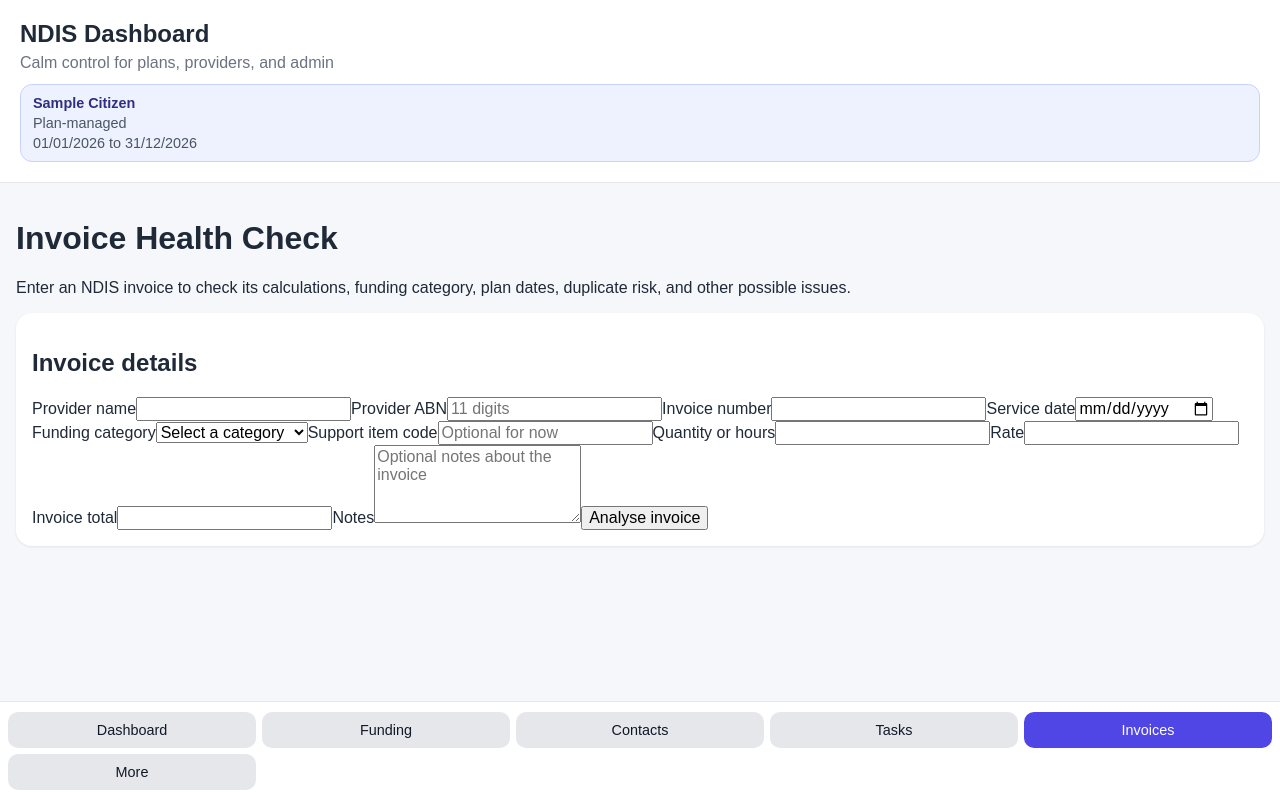
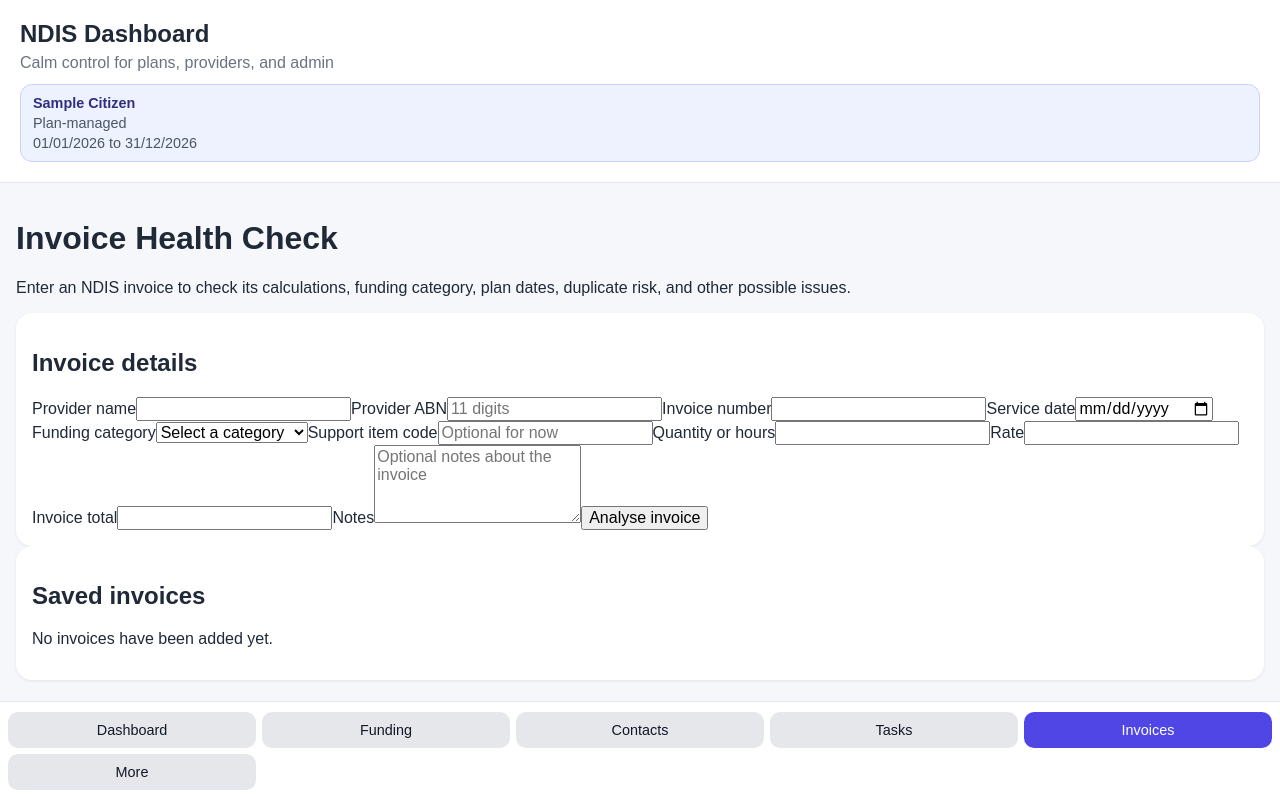
Before and after one commit to miss-m-tech/miss-m-ndis-admin-dashboard, a React (Vite) app: page / in a window 1280 px wide. Both pictures are taken after a click on the button "Invoices". Built offline with nearby package versions, Linux system fonts and the light colour scheme.

Commit message:
Update Invoices.jsx
11.07 - Updating to include Invoice saving functions in Invoices.jsx

```diff
--- a/src/pages/Invoices.jsx
+++ b/src/pages/Invoices.jsx
@@ -13,7 +13,11 @@
   notes: ""
 };
 
-export default function Invoices({ categories = [] }) {
+export default function Invoices({
+  categories = [],
+  invoices = [],
+  onAddInvoice
+}) {
   const [invoice, setInvoice] = useState(emptyInvoice);
   const [analysisResult, setAnalysisResult] = useState(null);
 
@@ -29,11 +33,14 @@
   const handleSubmit = (event) => {
     event.preventDefault();
 
+    onAddInvoice(invoice);
+
     setAnalysisResult({
-      status: "ready",
-      message:
-        "Invoice captured successfully. Validation checks will be added next."
+      status: "saved",
+      message: "Invoice saved successfully."
     });
+
+    setInvoice(emptyInvoice);
   };
 
   return (
@@ -174,6 +181,26 @@
         <button type="submit">Analyse invoice</button>
       </form>
 
+      <section className="card">
+        <h2>Saved invoices</h2>
+
+        {invoices.length === 0 ? (
+          <p>No invoices have been added yet.</p>
+        ) : (
+          <ul>
+            {invoices.map((invoice) => (
+              <li key={invoice.id}>
+                <strong>{invoice.providerName}</strong>
+                {" — "}
+                {invoice.invoiceNumber}
+                {" — $"}
+                {invoice.total}
+              </li>
+            ))}
+          </ul>
+        )}
+      </section>
+
       {analysisResult && (
         <section className="card">
           <h2>Invoice analysis</h2>
```
